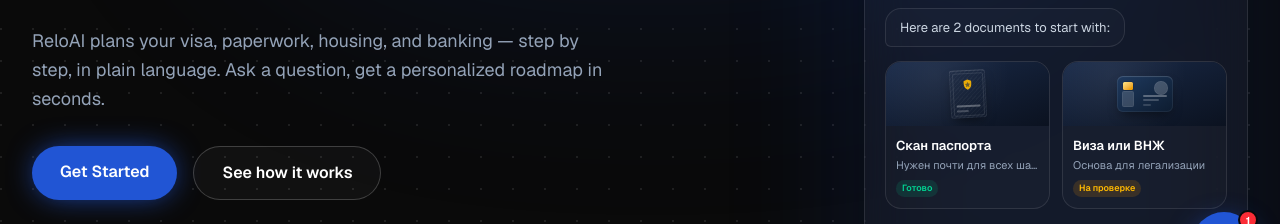
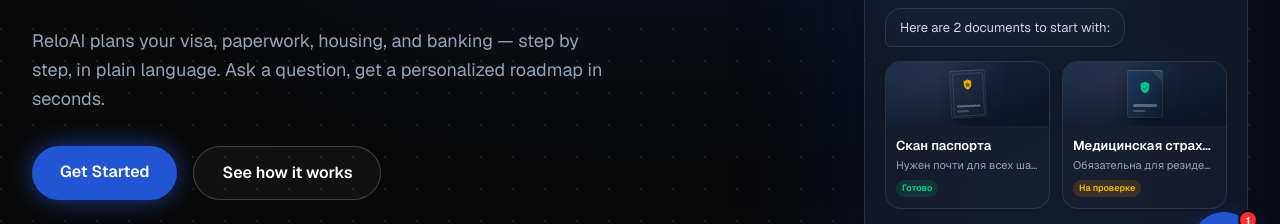
Before and after one commit to BogdanFrundin/reloai, a Next.js app: page / in a window 1280 px wide. Both pictures are taken after a click on the button 1021 px from the left and 36 px from the top of the page. Shown: the part 484-708 px from the top of the page. Built offline with nearby package versions, Linux system fonts and the light colour scheme; no server answers.

Commit message:
Replace visa/residence card mockup with health insurance document

```diff
--- a/app/_components/ChatMockup.tsx
+++ b/app/_components/ChatMockup.tsx
@@ -8,7 +8,7 @@ type ConversationMessage = { from: MessageFrom; text: string };
 
 const DOC_CARDS = [
   { title: "Скан паспорта", subtitle: "Нужен почти для всех шагов", status: "Готово", statusColor: "emerald" as const, kind: "passport" as const },
-  { title: "Виза или ВНЖ", subtitle: "Основа для легализации", status: "На проверке", statusColor: "amber" as const, kind: "visa" as const },
+  { title: "Медицинская страховка", subtitle: "Обязательна для резиденции", status: "На проверке", statusColor: "amber" as const, kind: "insurance" as const },
 ];
 
 // Pacing for the simulated live-conversation reveal — AI "replies" get a
@@ -187,19 +187,34 @@ export default function ChatMockup() {
                   </div>
                 ) : (
                   <div
-                    className="relative h-9 w-14 rounded-md bg-gradient-to-br from-[#1f3a5f] to-[#0d1c30] ring-1 ring-white/15"
+                    className="relative h-12 w-9 rounded-[3px] bg-gradient-to-br from-[#1f3a5f] to-[#0d1c30] ring-1 ring-white/15"
                     style={{
                       boxShadow:
                         "0 6px 12px -4px rgba(0,0,0,0.5), inset 0 0 0 1px rgba(255,255,255,0.06), inset 0 1px 1px rgba(255,255,255,0.12)",
                     }}
                   >
-                    <div className="absolute left-1.5 top-1.5 h-2 w-2.5 rounded-[1.5px] bg-gradient-to-br from-amber-200 to-amber-500/90 ring-[0.5px] ring-black/20" />
-                    <div className="absolute right-1.5 top-1.5 h-3 w-3 rounded-full bg-white/20 ring-1 ring-white/25" />
-                    <div className="absolute bottom-1.5 left-1.5 h-3.5 w-2.5 rounded-[1px] bg-white/15 ring-1 ring-white/20" />
-                    <div className="absolute bottom-1.5 right-1.5 left-[26px] space-y-[2.5px]">
-                      <div className="h-[2px] w-full rounded-full bg-white/30" />
-                      <div className="h-[2px] w-2/3 rounded-full bg-white/20" />
-                      <div className="h-[2px] w-1/3 rounded-full bg-white/15" />
+                    <div
+                      aria-hidden
+                      className="absolute right-0 top-0 h-3 w-3 bg-white/10"
+                      style={{ clipPath: "polygon(100% 0, 0 0, 100% 100%)" }}
+                    />
+                    <div className="absolute inset-x-0 top-2.5 flex justify-center">
+                      <svg className="h-4 w-4 text-emerald-400/90" viewBox="0 0 24 24" fill="currentColor">
+                        <path d="M12 2.5l6.5 2.6v5.4c0 4.6-2.8 8.1-6.5 9.5-3.7-1.4-6.5-4.9-6.5-9.5V5.1L12 2.5z" />
+                        <path
+                          d="M9.5 12.2l1.8 1.8 3.4-3.6"
+                          fill="none"
+                          stroke="#18294a"
+                          strokeWidth="1.4"
+                          strokeLinecap="round"
+                          strokeLinejoin="round"
+                          opacity="0.75"
+                        />
+                      </svg>
+                    </div>
+                    <div className="absolute inset-x-1.5 bottom-1.5 space-y-[3px]">
+                      <div className="h-[2.5px] w-full rounded-full bg-white/30" />
+                      <div className="h-[2px] w-1/2 rounded-full bg-white/20" />
                     </div>
                   </div>
                 )}
```
